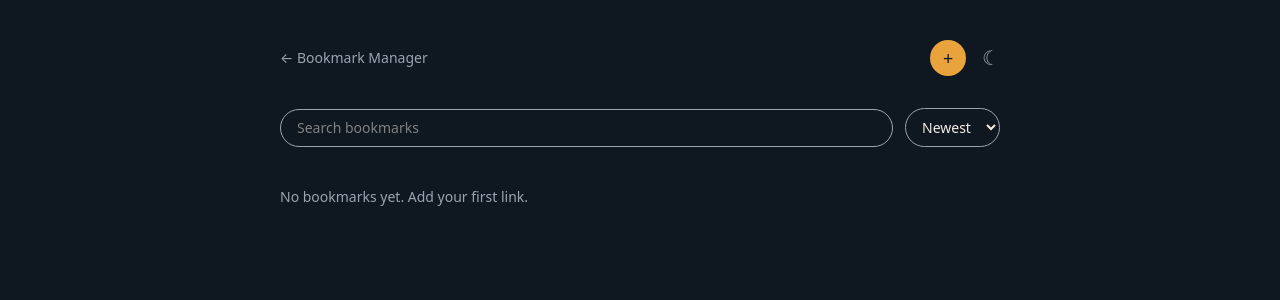
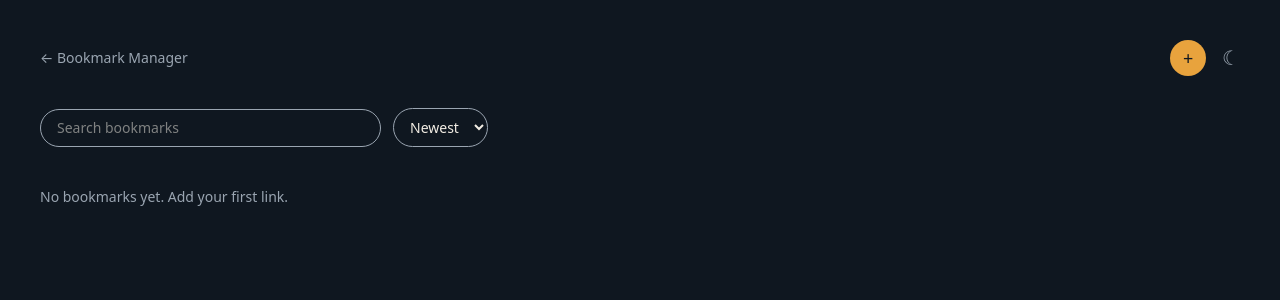
Before and after one commit to davidtiger3622/bookmark_manager, a Next.js app: page /bookmarks in a window 1280 px wide. Shown: the top 300 px of the page. Built offline with nearby package versions, Linux system fonts and the light colour scheme.

Commit message:
fix: make bookmarks page span full width

```diff
--- a/src/app/bookmarks/page.tsx
+++ b/src/app/bookmarks/page.tsx
@@ -38,7 +38,7 @@ export default function BookmarksPage() {
   }, [bookmarks, query, sort]);
 
   return (
-    <main className="mx-auto max-w-3xl px-6 py-10">
+    <main className="w-full px-10 py-10">
       <div className="flex items-center justify-between">
         <Link href="/" className="text-sm text-[var(--text-dim)]">&larr; Bookmark Manager</Link>
         <div className="flex items-center gap-4">
@@ -46,7 +46,7 @@ export default function BookmarksPage() {
           <ThemeToggle />
         </div>
       </div>
-      <div className="mt-8">
+      <div className="mt-8 max-w-md">
         <SearchBar value={query} onChange={setQuery} sort={sort} onSortChange={setSort} />
       </div>
       <BookmarkGrid bookmarks={filtered} onToggleFavorite={handleToggleFavorite} />
```
Also changed, not shown: tsconfig.json (+24 -6 lines), 1 other file (tests, documents, lock files or other folders).
